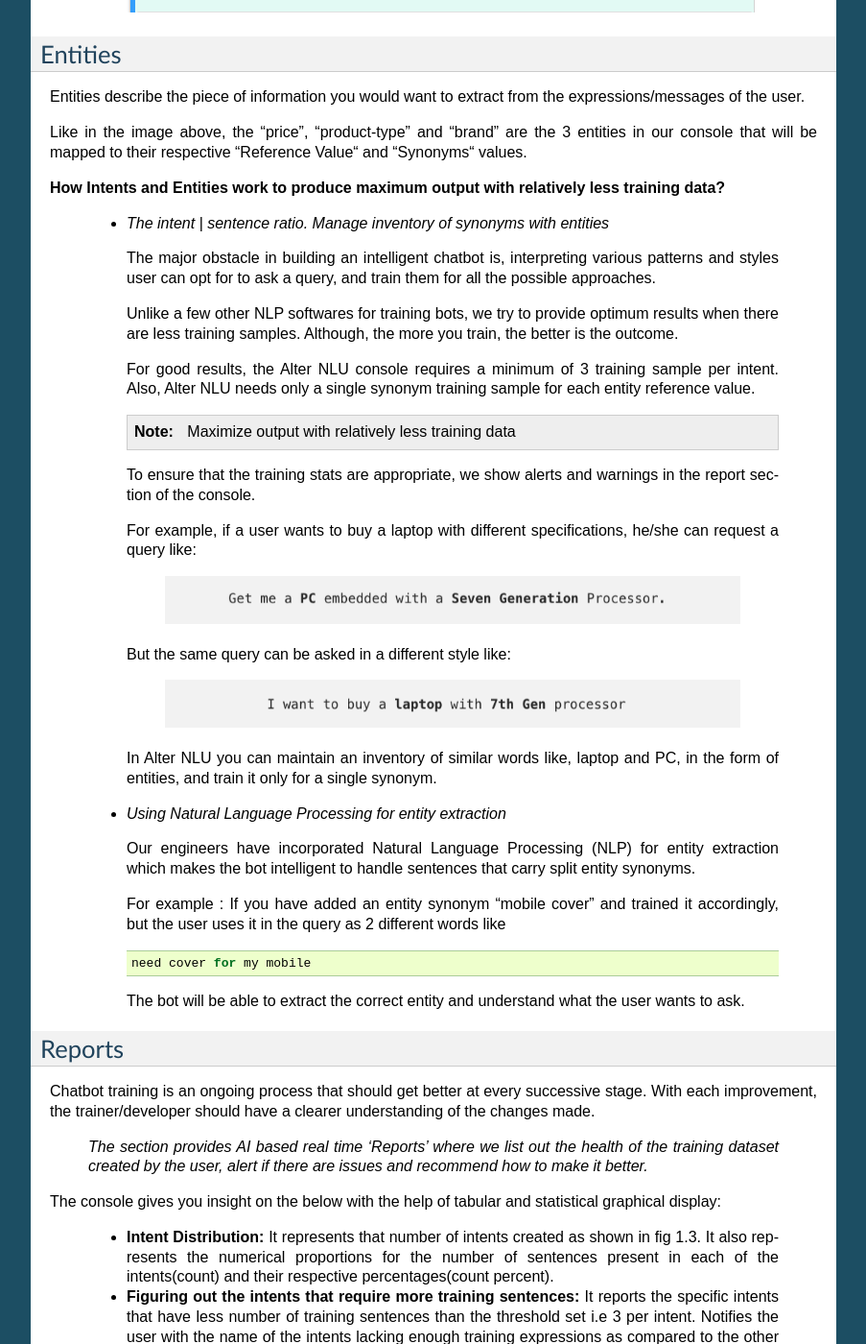
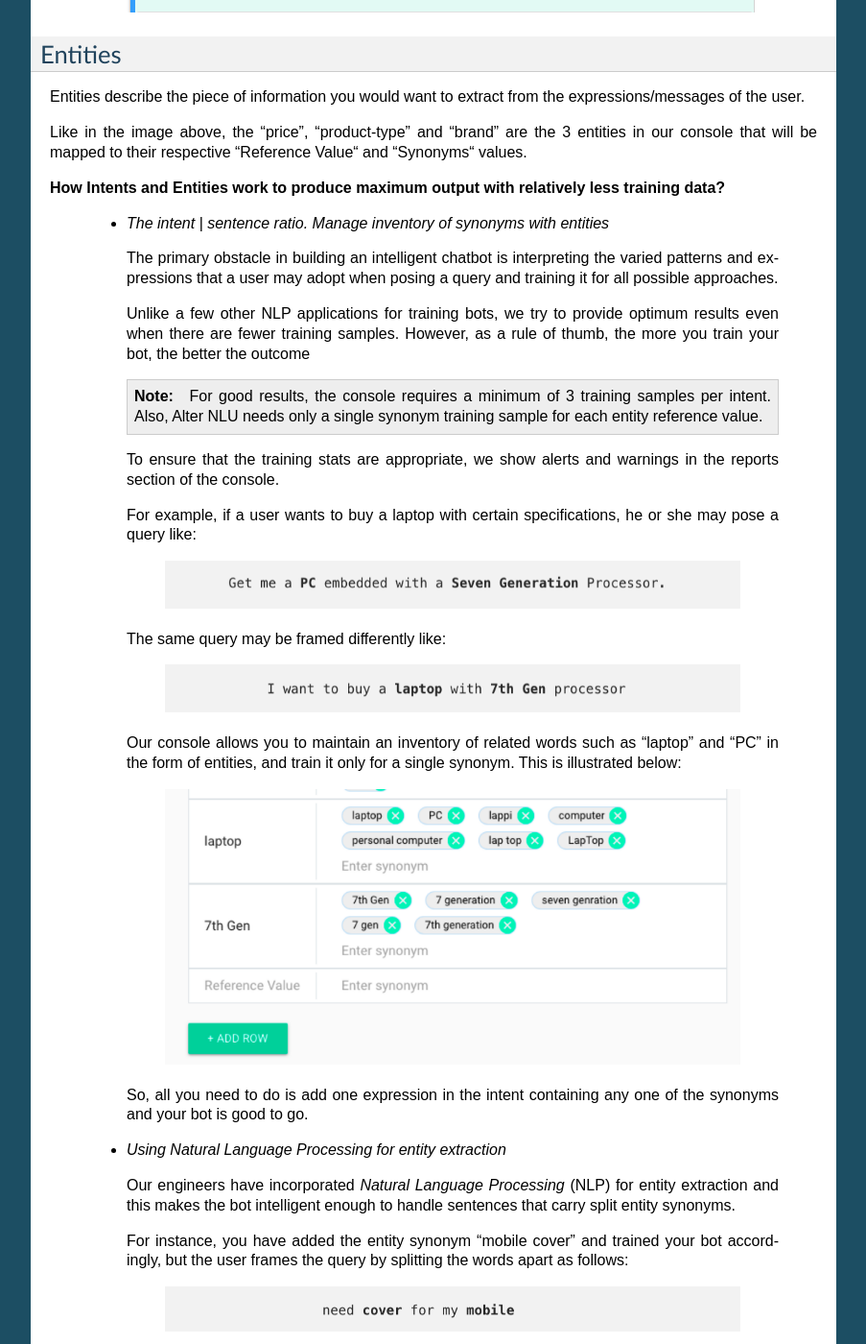
Before and after one commit to thakurtanya/kontikilabsDevelopers, a Sphinx documentation site: the page built from doc/source/Understanding-AlterNlu.rst, in a window 1280 px wide and 1400 px high, scrolled down 766 px. Shown: the whole window at 96% size, without its empty margins (198-1101 px from the left). Built offline with Sphinx 7.4.7, drawn with Linux system fonts in a browser that asks for light colours; some of the changed text lies outside the part shown.

Commit message:
content additions

```diff
--- a/doc/source/AlterNLU-Features.rst
+++ b/doc/source/AlterNLU-Features.rst
@@ -16,11 +16,9 @@
 We give filter functionalities for entity name, reference value and entity specific synonyms to help user modify the data quickly.
 
 	.. note::
-		Whenever an entity is tagged in the sentence, it is automatically mapped in the synonyms of the corresponding entity.
+		Whenever an entity is tagged in the sentence, it is automatically mapped in the synonyms of the corresponding reference value.
 
-		Also,
-
-		If you change the ‘Reference Value’ in the entity section the same will be reflected dynamically in the intent section, and vice versa.
+		Also, if you change the ‘Reference Value’ in the entity section the same will be reflected dynamically in the intent section, and vice versa.
 
 ==========================================================
 Get real time Report of training data if there’s any issue
--- a/doc/source/Understanding-AlterNlu.rst
+++ b/doc/source/Understanding-AlterNlu.rst
@@ -38,38 +38,40 @@
 
 	-	*The intent | sentence ratio. Manage inventory of synonyms with entities*
 
-		The major obstacle in building an intelligent chatbot is, interpreting various patterns and styles user can opt for to ask a query, and train them for all the possible approaches.
+		The primary obstacle in building an intelligent chatbot is interpreting the varied patterns and expressions that a user may adopt when posing a query and training it for all possible approaches.
 
-		Unlike a few other NLP softwares for training bots, we try to provide optimum results when there are less training samples. Although, the more you train, the better is the outcome.
-
-		For good results, the Alter NLU console requires a minimum of 3 training sample per intent. Also, Alter NLU needs only a single synonym training sample for each entity reference value.
+		Unlike a few other NLP applications for training bots, we try to provide optimum results even when there are fewer training samples. However, as a rule of thumb, the more you train your bot, the better the outcome
 
 		.. note::
-		   Maximize output with relatively less training data
+		   For good results, the console requires a minimum of 3 training samples per intent. Also, Alter NLU needs only a single synonym training sample for each entity reference value.
 
-		To ensure that the training stats are appropriate, we show alerts and warnings in the report section of the console.
+		To ensure that the training stats are appropriate, we show alerts and warnings in the reports section of the console.
 
-		For example, if a user wants to buy a laptop with different specifications, he/she can request a query like:
+		For example, if a user wants to buy a laptop with certain specifications, he or she may pose a query like:
 
 			.. image:: https://raw.githubusercontent.com/thakurtanya/kontikilabsDevelopers/master/images/query-1.png
 
-		But the same query can be asked in a different style like:
+		The same query may be framed differently like:
 
 			.. image:: https://raw.githubusercontent.com/thakurtanya/kontikilabsDevelopers/master/images/query-2.png
 
 
-		In Alter NLU you can maintain an inventory of similar words like, laptop and PC, in the form of entities, and train it only for a single synonym.
+		Our console allows you to maintain an inventory of related words such as “laptop” and “PC” in the form of entities, and train it only for a single synonym. This is illustrated below:
+
+			.. image:: https://raw.githubusercontent.com/thakurtanya/kontikilabsDevelopers/master/images/synonym-value.png
+
+		So, all you need to do is add one expression in the intent containing any one of the synonyms and your bot is good to go.
+
 
 	-	*Using Natural Language Processing for entity extraction*
 
-		Our engineers have incorporated Natural Language Processing (NLP) for entity extraction which makes the bot intelligent to handle sentences that carry split entity synonyms.
+		Our engineers have incorporated *Natural Language Processing* (NLP) for entity extraction and this makes the bot intelligent enough to handle sentences that carry split entity synonyms.
 
-		For example :
-		If you have added an entity synonym “mobile cover” and trained it accordingly, but the user uses it in the query as 2 different words like ::
+		For instance, you have added the entity synonym “mobile cover” and trained your bot accordingly, but the user frames the query by splitting the words apart as follows:
 
-										need cover for my mobile
+			.. image:: https://raw.githubusercontent.com/thakurtanya/kontikilabsDevelopers/master/images/query-3.png
 
-		The bot will be able to extract the correct entity and understand what the user wants to ask.
+		With Alter NLU, your bot will be able to extract the correct entity and accurately understand what information the user needs.
 
 =======
 Reports
@@ -84,6 +86,9 @@
 	-	**Intent Distribution:**
 		It represents that number of intents created as shown in fig 1.3. It also represents the numerical proportions for the number of sentences present in each of the intents(count) and their respective percentages(count percent).
 
+			.. image:: https://raw.githubusercontent.com/thakurtanya/kontikilabsDevelopers/master/images/intent-distribution.png
+
+
 	-	**Figuring out the intents that require more training sentences:**
 		It reports the specific intents that have less number of training sentences than the threshold set i.e 3 per intent. Notifies the user with the name of the intents lacking enough training expressions as compared to the other intents in the bot.
 
@@ -96,3 +101,5 @@
 
 	-	**Captures repetition of training sentence**
 		Informs about the training sentence(s) which the user might have added in multiple intents by mistake. The console alerts this to the user with an error message at the top of the reports section.
+
+			.. image:: https://raw.githubusercontent.com/thakurtanya/kontikilabsDevelopers/master/images/report-details.png
```
Also changed, not shown: images/intent-distribution.png (added), images/query-3.png (added), images/report-details.png (added), images/synonym-value.png (added), 1 other file.
